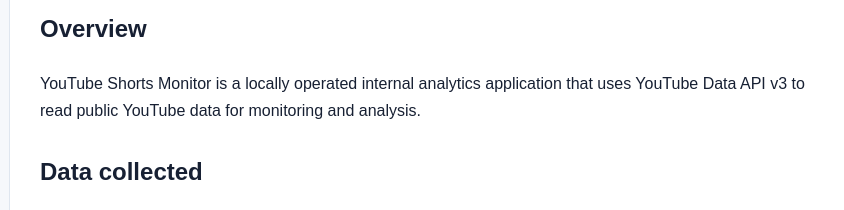
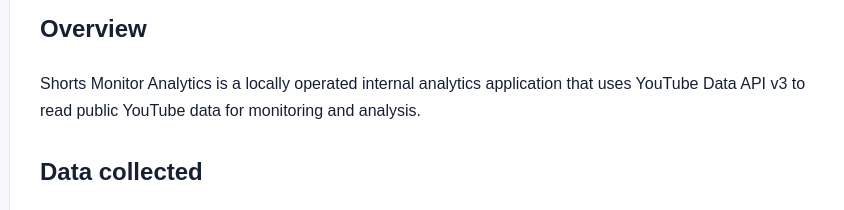
Before and after one commit to 1712835436-a11y/youtube-shorts-monitor, a plain HTML site: page privacy.html in a window 1280 px wide. Shown: the part 201-411 px from the top of the page, 206-1050 px from the left. Drawn offline with Linux system fonts and the light colour scheme.

Commit message:
Update privacy.html

```diff
--- a/privacy.html
+++ b/privacy.html
@@ -2,14 +2,14 @@
 <html lang="en">
 <head>
 <meta charset="utf-8"><meta name="viewport" content="width=device-width,initial-scale=1">
-<title>Privacy Policy - YouTube Shorts Monitor</title>
+<title>Privacy Policy - Shorts Monitor Analytics</title>
 <style>body{margin:0;font-family:Arial,"Microsoft YaHei",sans-serif;background:#f6f8fb;color:#172033;line-height:1.7}.wrap{max-width:850px;margin:auto;padding:48px 20px}.card{background:#fff;border:1px solid #dfe6ef;border-radius:18px;padding:30px}h1{margin-top:0}h2{margin-top:28px}.muted{color:#637083}a{color:#2563eb}</style>
 </head>
 <body><main class="wrap"><div class="card">
 <h1>Privacy Policy</h1>
 <p class="muted">Last updated: October 2026</p>
 <h2>Overview</h2>
-<p>YouTube Shorts Monitor is a locally operated internal analytics application that uses YouTube Data API v3 to read public YouTube data for monitoring and analysis.</p>
+<p>Shorts Monitor Analytics is a locally operated internal analytics application that uses YouTube Data API v3 to read public YouTube data for monitoring and analysis.</p>
 <h2>Data collected</h2>
 <p>The application may store public YouTube channel metadata, public video metadata, and public video statistics such as views, likes, and comment counts. It also stores periodic snapshots of these public statistics to calculate trends over time.</p>
 <h2>Private user data</h2>
```
